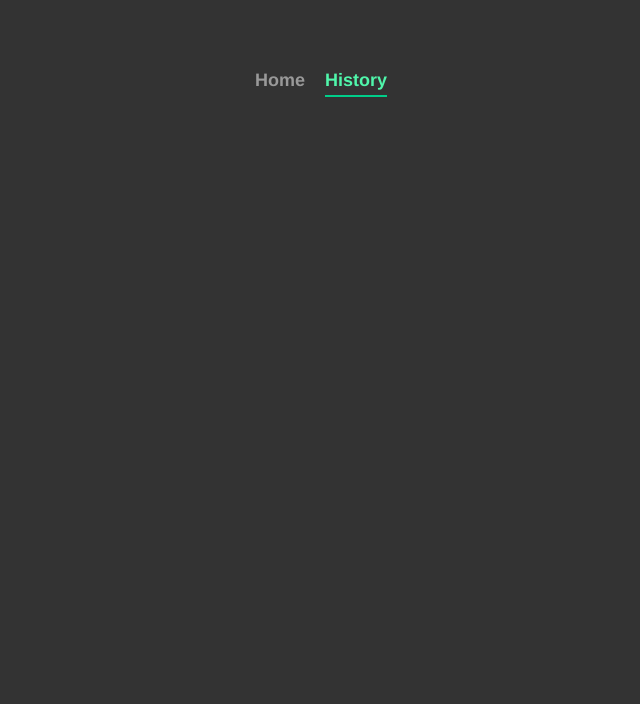
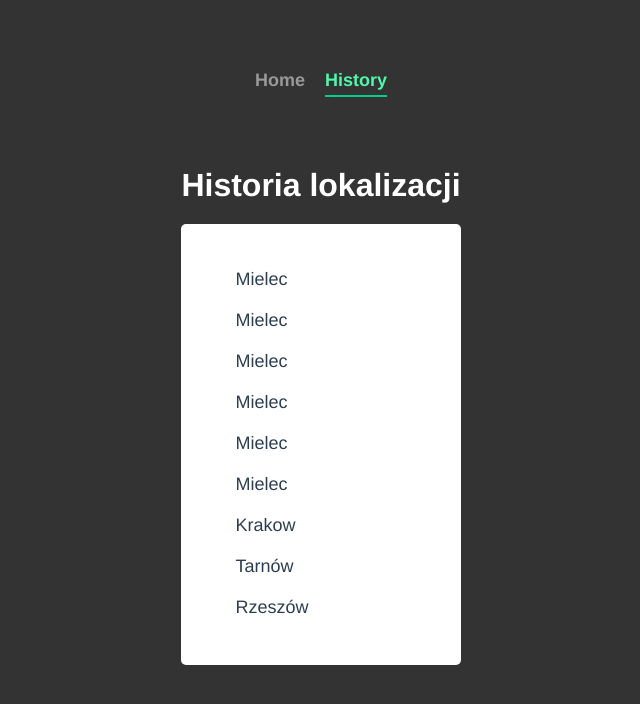
Before and after one commit to gregsypek/zadanie1, a Vue app: page /history in a window 1280 px wide. Shown: the top 704 px of the page, without its empty margins (319-959 px from the left). Built offline with nearby package versions, Linux system fonts and the light colour scheme.

Commit message:
add history

```diff
--- a/data/db.json
+++ b/data/db.json
@@ -3,7 +3,7 @@
     {
       "id": 1,
       "name": "Mielec",
-      "time": "27.04.2022, 21:47:40",
+      "date": "27.04.2022, 21:47:40",
       "degree": 11
     },
     {
@@ -17,6 +17,42 @@
       "time": "27.04.2022, 22:11:13",
       "degree": 10.92,
       "id": 3
+    },
+    {
+      "name": "Mielec",
+      "date": "27.04.2022, 22:30:56",
+      "degree": 10.19,
+      "id": 4
+    },
+    {
+      "name": "Mielec",
+      "date": "27.04.2022, 22:33:30",
+      "degree": 10.19,
+      "id": 5
+    },
+    {
+      "name": "Mielec",
+      "date": "27.04.2022, 22:35:38",
+      "degree": 10.19,
+      "id": 6
+    },
+    {
+      "name": "Krakow",
+      "date": "27.04.2022, 22:36:41",
+      "degree": 9.13,
+      "id": 7
+    },
+    {
+      "name": "Tarnów",
+      "date": "27.04.2022, 22:38:14",
+      "degree": 8.73,
+      "id": 8
+    },
+    {
+      "name": "Rzeszów",
+      "date": "27.04.2022, 22:52:22",
+      "degree": 9.65,
+      "id": 9
     }
   ]
 }
--- /dev/null
+++ b/src/components/showWeather.vue
@@ -0,0 +1,53 @@
+<template>
+  <!-- serach results -->
+  <div class="weather-wrap" v-if="currentWeather">
+    <div class="location-box">
+      {{ currentWeather }}
+      <div class="location">{{ currentWeather.name }}</div>
+      <div class="date">{{ currentWeather.date }}</div>
+    </div>
+    <div class="weather-box">
+      <div class="tem">{{ Math.round(currentWeather.degree) }}</div>
+    </div>
+  </div>
+</template>
+
+<script>
+export default {
+  props: ["currentWeather"],
+};
+</script>
+
+<style>
+/* styling results */
+.location-box .location {
+  color: #fff;
+  font-size: 32px;
+  font-weight: bold;
+  text-align: center;
+}
+.location-box .date {
+  text-align: center;
+  color: #fff;
+  font-size: 20px;
+  font-weight: normal;
+  font-size: italic;
+  /* text-align: center; */
+}
+.weather-box .tem {
+  text-align: center;
+  padding-inline: 20px;
+  color: #fff;
+  font-size: 100px;
+  font-weight: bold;
+  background-color: rgba(255, 255, 255, 0.3);
+  border-radius: 10px;
+  margin-block: 30px;
+}
+.weather-box .weather {
+  text-align: center;
+  color: #ddd;
+  font-size: 40px;
+  font-weight: bold;
+}
+</style>
--- a/src/views/History.vue
+++ b/src/views/History.vue
@@ -5,40 +5,26 @@
       <router-link :to="{ name: 'History' }">History</router-link>
     </nav>
     <router-view />
-    <div class="history" v-if="historyResults">
-      <h1>Lista wyszukanych lokalizacji</h1>
+    <div class="history">
+      <h1>Historia lokalizacji</h1>
       <div>
-        <ul v-if="historyResults.length" class="history-list">
-
-          <li v-for="city in historyResults" :key="city">
-            {{ city }}
-          </li>
-        </ul>
-        <ul v-else class="history-list">
-          <li v-for="(item, index) in history" :key="index">
-            {{ item }}
-          </li>
+        <ul class="history-list">
+          <li v-for="city in data.cities" :key="city.id">{{ city.name }}</li>
         </ul>
       </div>
     </div>
-    <p style="color: white">{{ historyResults }}</p>
   </div>
 </template>
 
 <script>
+import data from "../../data/db.json";
 export default {
-  props: ["historyResults"],
   data() {
     return {
       history: [],
+      data: data,
     };
   },
-  // methods: {
-  //   addNew(arr) {
-  //     this.history = [this.history, ...arr];
-  //     console.log("he", this.history);
-  //   },
-  // },
 };
 </script>
 
@@ -62,7 +48,7 @@ export default {
   border-bottom: 2px solid transparent;
 }
 .history-list li:hover {
-  border-bottom: 2px solid #50f6ab;
+  color: #50f6ab;
   cursor: pointer;
 }
 </style>
--- a/src/views/Home.vue
+++ b/src/views/Home.vue
@@ -2,10 +2,7 @@
   <div class="home">
     <nav class="main-nav">
       <router-link :to="{ name: 'Home' }">Home</router-link>
-      <router-link
-        :to="{ name: 'History', params: { historyResults: historyResults } }"
-        >History</router-link
-      >
+      <router-link :to="{ name: 'History' }">History</router-link>
     </nav>
     <router-view />
 
@@ -21,47 +18,16 @@
         />
       </div>
 
-      <!-- EXAMPLE RESULTS FROM OPENWEATHER API:
-      {coord: {…}, weather: Array(1), base: 'stations', main: {…}, visibility: 10000, …}
-      base: "stations"
-      clouds: {all: 99}
-      cod: 200
-      coord: {lon: -0.1257, lat: 51.5085}
-      dt: 1650451394
-      id: 2643743
-      main: {temp: 16.75, feels_like: 15.73, temp_min: 14.3, temp_max: 17.93, pressure: 1016, …}
-      name: "London"
-      sys: {type: 2, id: 268730, country: 'GB', sunrise: 1650430457, sunset: 1650481452}
-      timezone: 3600
-      visibility: 10000
-      weather: Array(1)
-      0: {id: 804, main: 'Clouds', description: 'overcast clouds', icon: '04d'}
-      length: 1
-      [[Prototype]]: Array(0)
-      wind: {speed: 6.17, deg: 80}
-      [[Prototype]]: Object -->
-
-      <!-- serach results -->
-      <div class="weather-wrap" v-if="typeof weather.main != 'undefined'">
-        <!-- shows results only if fetching object is not undefined -->
-        <div class="location-box">
-          <div class="location">
-            {{ weather.name }}, {{ weather.sys.country }}
-          </div>
-          <div class="date">{{ dateBuilder() }}</div>
-        </div>
-        <div class="weather-box">
-          <div class="tem">{{ Math.round(weather.main.temp) }}</div>
-        </div>
-      </div>
+      <showWeather :currentWeather="currentWeather" />
     </main>
   </div>
 </template>
 
 <script>
+import showWeather from "../components/showWeather.vue";
 export default {
   name: "Home",
-  components: {},
+  components: { showWeather },
 
   data() {
     return {
@@ -69,7 +35,7 @@ export default {
       url_base: "http://api.openweathermap.org/data/2.5/",
       query: "",
       weather: {},
-      historyResults: [],
+      currentWeather: null,
     };
   },
   methods: {
@@ -85,8 +51,7 @@ export default {
             return res.json();
           })
           // .then(this.setResults)
-          .then(this.setResultsIntoDb)
-          .then(this.historyResults.push(this.query));
+          .then(this.setResultsIntoDb);
       }
     },
     dateBuilder() {
@@ -99,14 +64,16 @@ export default {
     setResultsIntoDb(results) {
       let newWeather = {
         name: results.name,
-        time: this.dateBuilder(),
+        date: this.dateBuilder(),
         degree: results.main.temp,
       };
       fetch("http://localhost:3000/cities", {
         method: "POST",
         headers: { "Content-Type": "application/json" },
         body: JSON.stringify(newWeather),
-      }).catch((err) => console.error(err));
+      })
+        .then((this.currentWeather = newWeather))
+        .catch((err) => console.error(err));
     },
   },
 };
@@ -178,35 +145,4 @@ main {
 .search-box .search-bar:focus {
   background-color: #eee;
 }
-/* styling results */
-.location-box .location {
-  color: #fff;
-  font-size: 32px;
-  font-weight: bold;
-  text-align: center;
-}
-.location-box .date {
-  text-align: center;
-  color: #fff;
-  font-size: 20px;
-  font-weight: normal;
-  font-size: italic;
-  /* text-align: center; */
-}
-.weather-box .tem {
-  text-align: center;
-  padding-inline: 20px;
-  color: #fff;
-  font-size: 100px;
-  font-weight: bold;
-  background-color: rgba(255, 255, 255, 0.3);
-  border-radius: 10px;
-  margin-block: 30px;
-}
-.weather-box .weather {
-  text-align: center;
-  color: #ddd;
-  font-size: 40px;
-  font-weight: bold;
-}
 </style>
```
Also changed, not shown: 1 other file (tests, documents, lock files or other folders).
